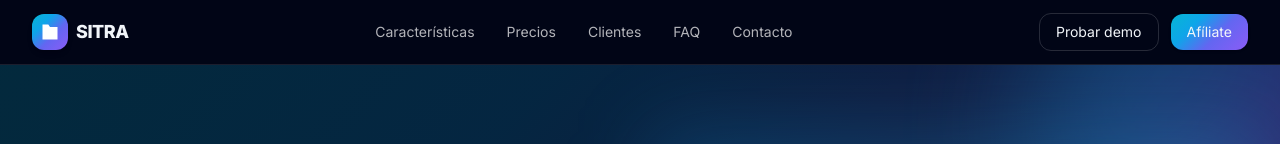
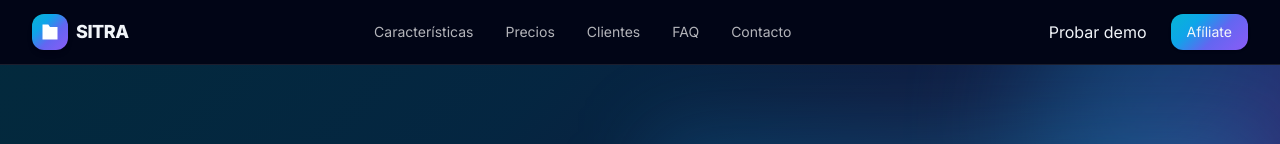
Before and after one commit to Kodake/sitra-landing-app, a React (Vite) app: page / in a window 1280 px wide. Shown: the top 144 px of the page. Built offline with nearby package versions, Linux system fonts and the light colour scheme.

Commit message:
Redirect to rpos-app link

```diff
--- a/src/components/NavBar.tsx
+++ b/src/components/NavBar.tsx
@@ -60,8 +60,10 @@ export default function NavBar() {
 
             <div className="hidden md:flex items-center gap-3">
               <a
-                href="#demo"
-                className="text-sm px-4 py-2 rounded-xl border border-white/15 hover:border-white/25 transition"
+                href="https://rpos-app-git-pre-prod-kodakes-projects.vercel.app/"
+                target="_blank"
+                rel="noopener noreferrer"
+                className="px-3 py-2 rounded-lg hover:bg-white/5"
               >
                 Probar demo
               </a>
```
